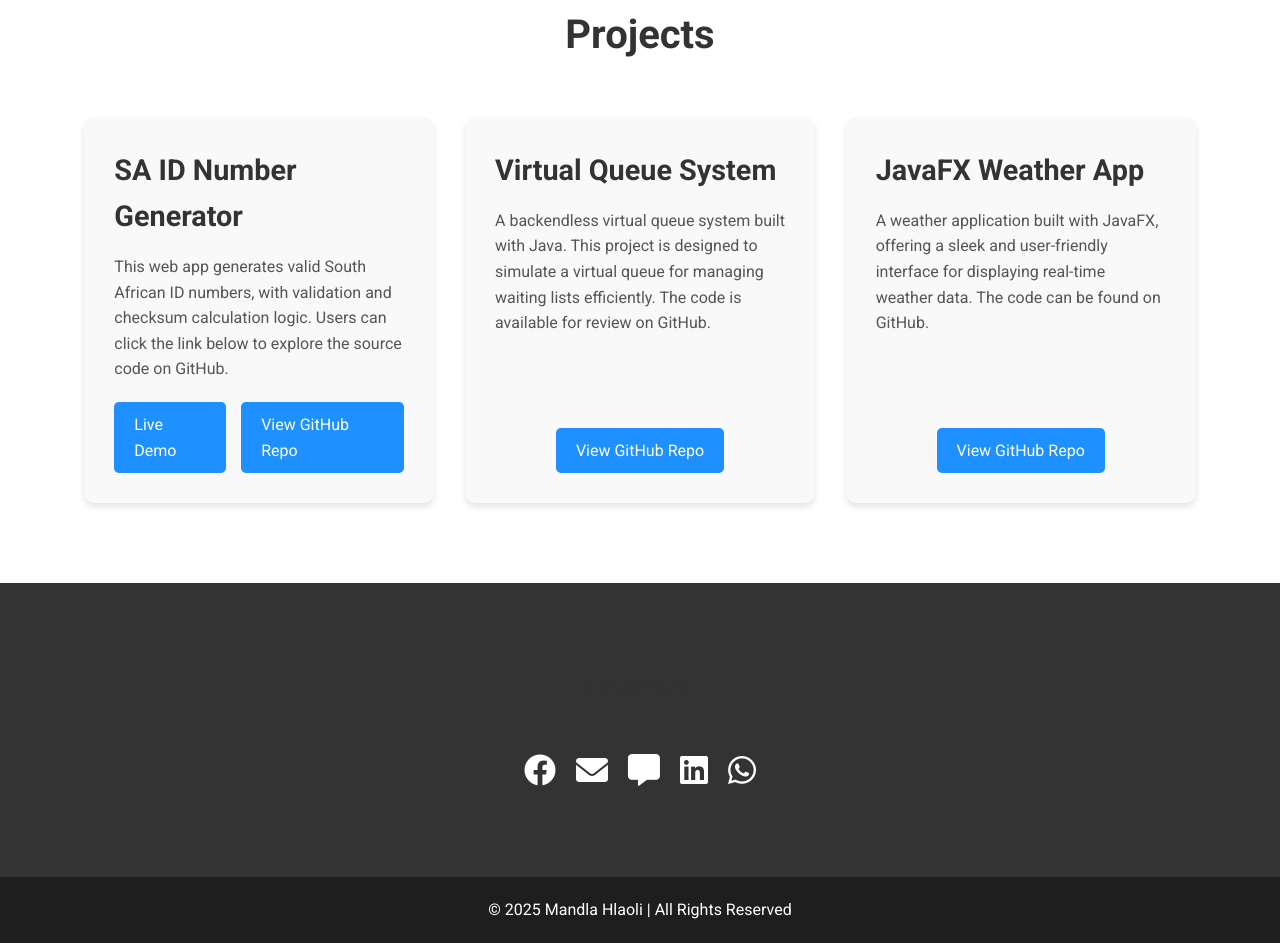
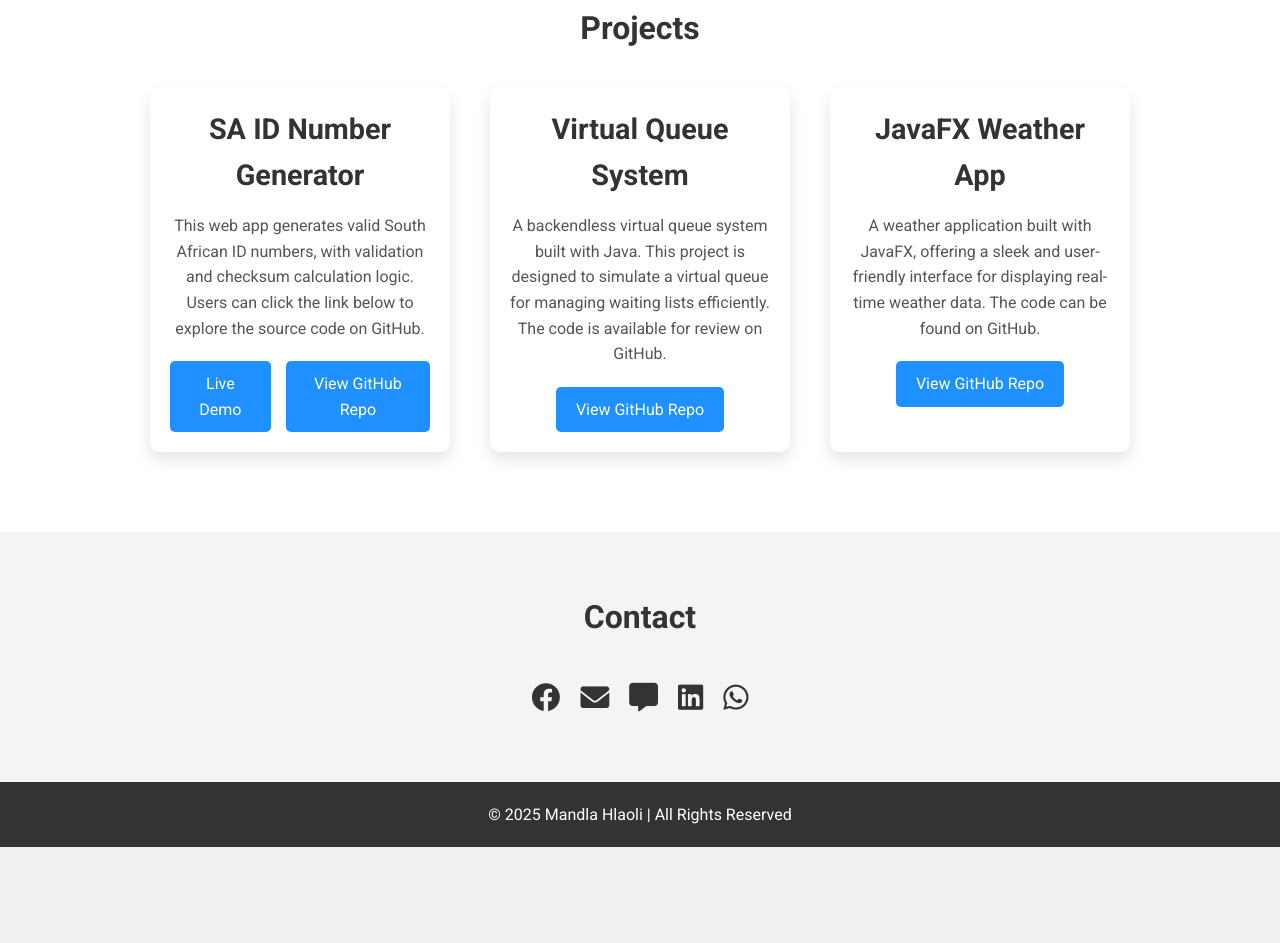
Before and after one commit to MandlaHlaoli/mandlahlaoli.github.io, a plain HTML site: page index.html in a window 1280 px wide. Shown: the part 857-1800 px from the top of the page. After the commit the page ends 1704 px from the top, so only its background shows below. Drawn offline with Linux system fonts and the light colour scheme.

Commit message:
Add files via upload

```diff
--- a/index.html
+++ b/index.html
@@ -22,7 +22,7 @@
             <li><a href="#skills">Skills</a></li>
             <li><a href="#projects">Projects</a></li>
             <li><a href="#contact">Contact</a></li>
-            <li><a href="HLAOLI MI CV.pdf" download="Mandla_Hlaoli_CV" class="download-cv">Download CV</a></li>
+
         </ul>
     </div>
 </nav>
@@ -38,10 +38,9 @@
                 </div>
                 <div class="bio">
                     <h2>About Me</h2>
-                    <p>I'm Mandla Hlaoli, a passionate software developer with a focus on building impactful web
-                        applications. With a background in front-end development, I am constantly expanding my skills
-                        in frontend and backend technologies. I aim to create clean, responsive, and efficient web
-                        applications.</p>
+                    <p>I am a passionate Software Developer with experience in various technologies, including JavaScript, React, Node.js,
+                        and more. I am currently upskilling at Umuzi Bootcamp to refine my skills and build projects that solve real-world
+                        problems.</p>
                 </div>
             </div>
         </div>
@@ -49,7 +48,7 @@
 
     <!-- Skills Section -->
 <section id="skills">
-    <div class="container">
+    <div class="skill-container">
         <h2>Skills</h2>
         <div class="skills-grid">
             <div class="skills-category">
@@ -78,6 +77,7 @@
         </div>
     </div>
 </section>
+
 
 
     <section id="projects">
--- a/styles.css
+++ b/styles.css
@@ -27,7 +27,7 @@ header:hover {
     background-color: #333;
 }
 
-/*Navbar*/
+/* Navbar */
 #navbar {
     position: fixed;
     top: 0;
@@ -40,7 +40,7 @@ header:hover {
     box-shadow: 0 4px 8px rgba(0, 0, 0, 0.3);
     /* Subtle shadow for depth */
     font-family: 'Arial', sans-serif;
-    /* Use a more professional font */
+    /* More professional font */
     transition: background-color 0.3s ease;
 }
 
@@ -85,8 +85,9 @@ header:hover {
     background-color: #333;
 }
 
+@media screen and (max-width: 768px) {
 
-@media screen and (max-width: 768px) {
+    /* Navbar links for smaller screens */
     #navbar .nav-links {
         flex-direction: column;
         gap: 20px;
@@ -102,7 +103,6 @@ header:hover {
 
     #navbar .nav-links.active {
         display: flex;
-
     }
 
     #navbar .nav-links a {
@@ -111,7 +111,6 @@ header:hover {
 
     #navbar .nav-links li {
         text-align: center;
-
     }
 }
 
@@ -181,9 +180,7 @@ header:hover {
     }
 }
 
-
-
-/* Skills section */
+/* Skills Section */
 #skills {
     padding: 2rem 0;
     background-color: #f4f4f4;
@@ -257,102 +254,77 @@ h2 {
 }
 
 /* Projects Section */
-
 #projects {
-    background: #fff;
+    background-color: #fff;
     padding: 80px 0;
-    text-align: center;
-}
-
-#projects h2 {
-    font-size: 2.5rem;
-    margin-bottom: 50px;
-    color: #333;
 }
 
 .project-cards {
-    display: grid;
-    grid-template-columns: repeat(auto-fill, minmax(280px, 1fr));
-    gap: 30px;
-    justify-items: center;
-    margin: 0 20px;
+    display: flex;
+    flex-wrap: wrap;
+    gap: 40px;
+    justify-content: center;
+    margin-top: 20px;
 }
 
 .project-card {
-    background: #f9f9f9;
-    padding: 30px;
+    background-color: #fff;
+    padding: 20px;
     border-radius: 10px;
-    box-shadow: 0 4px 6px rgba(0, 0, 0, 0.1);
-    transition: transform 0.3s ease, box-shadow 0.3s ease;
-    text-align: left;
-    max-width: 350px;
-    min-height: 300px;
-    /* Ensure equal height for all project cards */
-    display: flex;
-    flex-direction: column;
-    justify-content: space-between;
+    box-shadow: 0 8px 16px rgba(0, 0, 0, 0.1);
+    width: 300px;
+    text-align: center;
+    transition: transform 0.3s ease;
 }
 
 .project-card:hover {
-    transform: translateY(-5px);
-    box-shadow: 0 6px 12px rgba(0, 0, 0, 0.2);
+    transform: translateY(-10px);
 }
 
 .project-card h3 {
     font-size: 1.8rem;
+    color: #333;
     margin-bottom: 15px;
-    color: #333;
 }
 
 .project-card p {
     font-size: 1rem;
     color: #555;
+    line-height: 1.6;
     margin-bottom: 20px;
-    line-height: 1.6;
 }
 
-.project-card .btn-container {
+.btn-container {
     display: flex;
     justify-content: center;
     gap: 15px;
-    /* Space between buttons */
-    margin-top: auto;
 }
 
-.project-card .btn {
+.btn {
     background-color: #1e90ff;
-    color: #fff;
+    color: white;
     padding: 10px 20px;
+    border-radius: 5px;
     text-decoration: none;
-    border-radius: 5px;
+    font-weight: 500;
     transition: background-color 0.3s ease;
 }
 
-.project-card .btn:hover {
+.btn:hover {
     background-color: #333;
 }
 
-/* Responsive for smaller screens */
 @media screen and (max-width: 768px) {
-    #projects h2 {
-        font-size: 2rem;
-    }
-
-    .project-card {
-        padding: 20px;
-        text-align: center;
-    }
-
-    .project-card .btn-container {
+    .project-cards {
         flex-direction: column;
+        align-items: center;
     }
 }
+
 /* Contact Section */
 #contact {
-    background: #333;
-    padding: 80px 0;
-    color: #fff;
-    text-align: center;
+    background-color: #f4f4f4;
+    padding: 60px 0;
 }
 
 .social-links {
@@ -362,8 +334,8 @@ h2 {
 }
 
 .social-icon {
-    font-size: 2rem;
-    color: #fff;
+    font-size: 1.8rem;
+    color: #333;
     transition: color 0.3s ease;
 }
 
@@ -373,8 +345,12 @@ h2 {
 
 /* Footer */
 footer {
-    background-color: #1e1e1e;
-    color: #fff;
+    background-color: #333;
+    color: white;
+    text-align: center;
     padding: 20px 0;
-    text-align: center;
 }
+
+footer p {
+    font-size: 1rem;
+}
```
